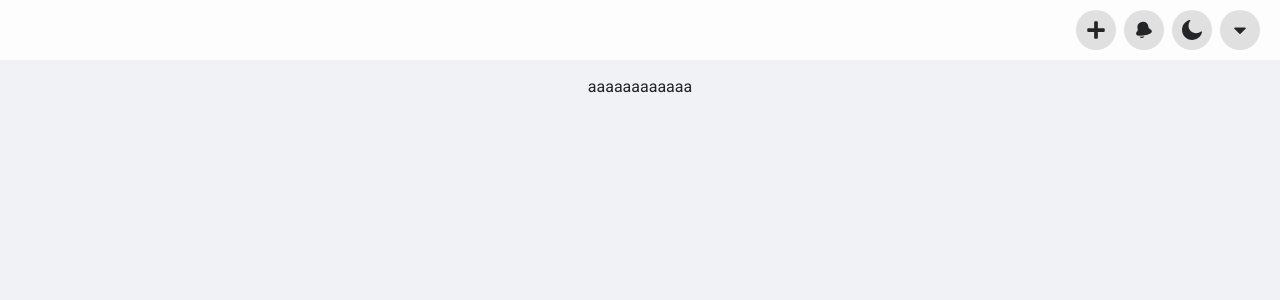
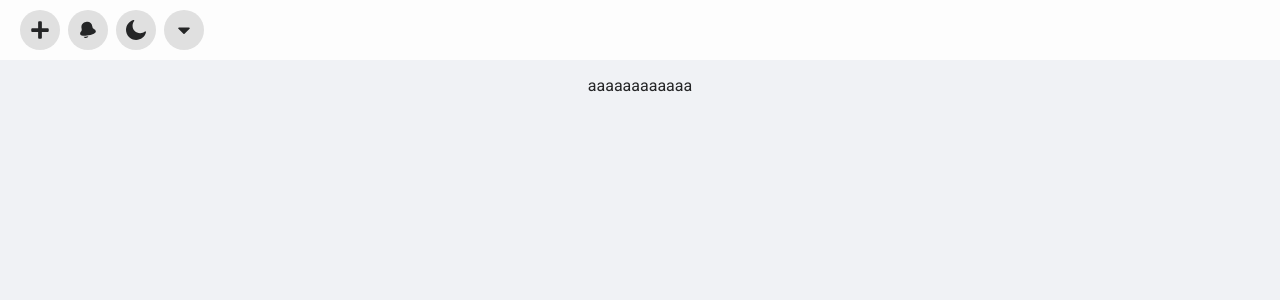
Before and after one commit to DevTony101/vue-hpotter-bookstore, a Vue app: page / in a window 1280 px wide. Shown: the top 300 px of the page. Built offline with nearby package versions, Linux system fonts and the light colour scheme.

Commit message:
Display flex on navbar component

```diff
--- a/src/assets/styles/index.css
+++ b/src/assets/styles/index.css
@@ -78,8 +78,10 @@ h1,h2,h3,h4,h5,h6,p {
   height: var(--nav-size);
   background-color: var(--primary-variant);
   padding: 0 1rem;
-  border-bottom: 1px solid var(--primary-accent-variant);
+  /*border-bottom: 1px solid var(--primary-accent-variant);*/
   transition: background 500ms ease-in-out, color 1000ms ease-in-out;
+  display: flex;
+  justify-content: space-between;
 }
 
 /* <ul> */
```
